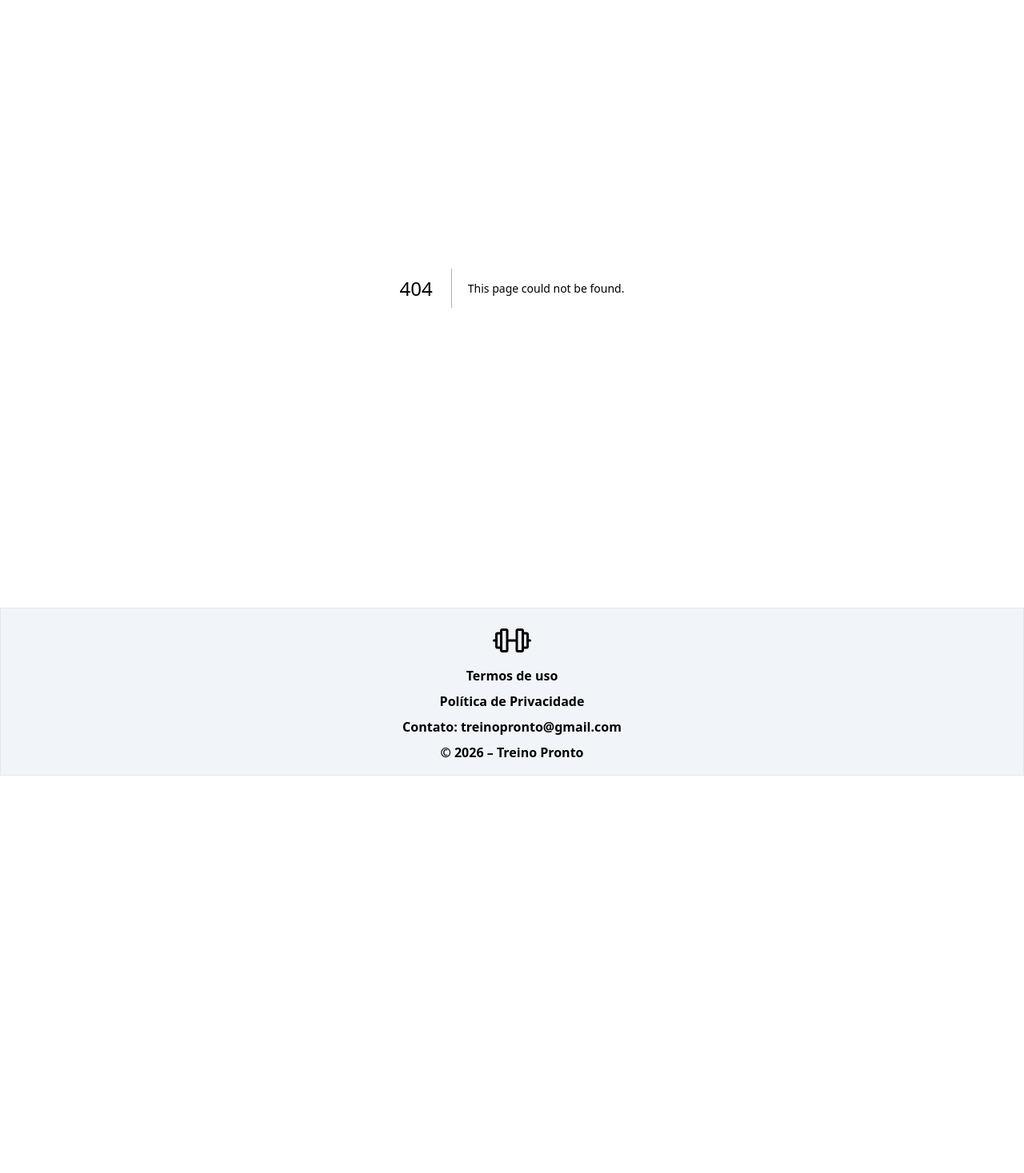
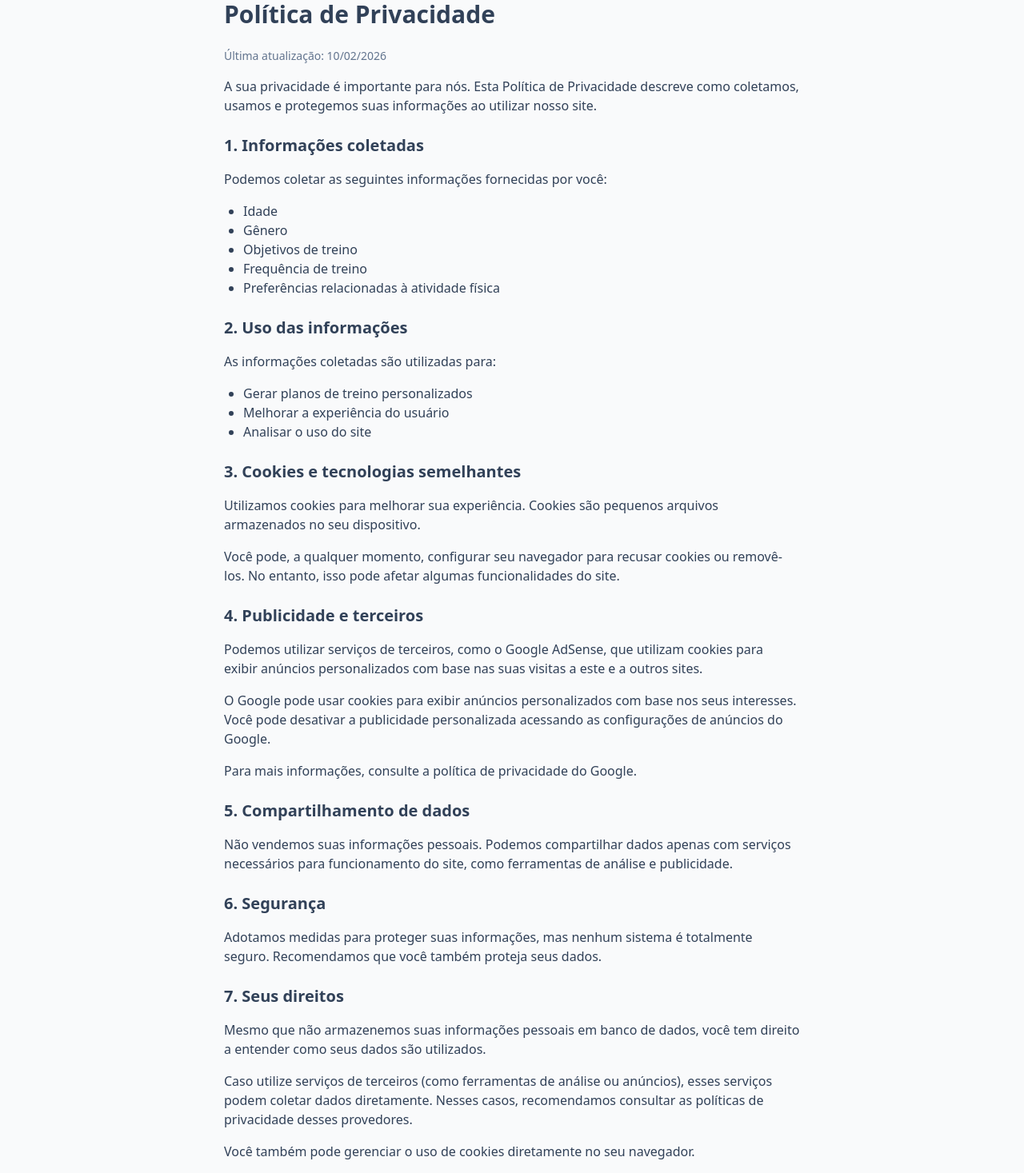
Before and after one commit to RobertoBMJunior/gym-site, a Next.js app: page /politica-de-privacidade in a window 1280 px wide. Before the commit this address had no page. Shown: the part 136-1603 px from the top of the page at 80% size. Before the commit the page ends 1106 px from the top, so only its background shows below. Built offline with nearby package versions, Linux system fonts and the light colour scheme.

Commit message:
feat: Criar página /politica-de-privacidade

```diff
--- /dev/null
+++ b/src/app/politica-de-privacidade/page.tsx
@@ -0,0 +1,113 @@
+export default function PoliticaDePrivacidade() {
+  return (
+    <main className="max-w-3xl mx-auto px-6 py-10 text-slate-700">
+      <h1 className="text-3xl font-bold mb-6">Política de Privacidade</h1>
+
+      <p className="mb-4 text-sm text-slate-500">
+        Última atualização: {new Date().toLocaleDateString('pt-BR')}
+      </p>
+
+      <section className="space-y-4">
+        <p>
+          A sua privacidade é importante para nós. Esta Política de Privacidade
+          descreve como coletamos, usamos e protegemos suas informações ao
+          utilizar nosso site.
+        </p>
+
+        <h2 className="text-xl font-semibold mt-6">1. Informações coletadas</h2>
+        <p>Podemos coletar as seguintes informações fornecidas por você:</p>
+        <ul className="list-disc pl-6">
+          <li>Idade</li>
+          <li>Gênero</li>
+          <li>Objetivos de treino</li>
+          <li>Frequência de treino</li>
+          <li>Preferências relacionadas à atividade física</li>
+        </ul>
+
+        <h2 className="text-xl font-semibold mt-6">2. Uso das informações</h2>
+        <p>As informações coletadas são utilizadas para:</p>
+        <ul className="list-disc pl-6">
+          <li>Gerar planos de treino personalizados</li>
+          <li>Melhorar a experiência do usuário</li>
+          <li>Analisar o uso do site</li>
+        </ul>
+
+        <h2 className="text-xl font-semibold mt-6">
+          3. Cookies e tecnologias semelhantes
+        </h2>
+        <p>
+          Utilizamos cookies para melhorar sua experiência. Cookies são pequenos
+          arquivos armazenados no seu dispositivo.
+        </p>
+        <p>
+          Você pode, a qualquer momento, configurar seu navegador para recusar
+          cookies ou removê-los. No entanto, isso pode afetar algumas
+          funcionalidades do site.
+        </p>
+
+        <h2 className="text-xl font-semibold mt-6">
+          4. Publicidade e terceiros
+        </h2>
+        <p>
+          Podemos utilizar serviços de terceiros, como o Google AdSense, que
+          utilizam cookies para exibir anúncios personalizados com base nas suas
+          visitas a este e a outros sites.
+        </p>
+        <p>
+          O Google pode usar cookies para exibir anúncios personalizados com
+          base nos seus interesses. Você pode desativar a publicidade
+          personalizada acessando as configurações de anúncios do Google.
+        </p>
+
+        <p>
+          Para mais informações, consulte a política de privacidade do Google.
+        </p>
+
+        <h2 className="text-xl font-semibold mt-6">
+          5. Compartilhamento de dados
+        </h2>
+        <p>
+          Não vendemos suas informações pessoais. Podemos compartilhar dados
+          apenas com serviços necessários para funcionamento do site, como
+          ferramentas de análise e publicidade.
+        </p>
+
+        <h2 className="text-xl font-semibold mt-6">6. Segurança</h2>
+        <p>
+          Adotamos medidas para proteger suas informações, mas nenhum sistema é
+          totalmente seguro. Recomendamos que você também proteja seus dados.
+        </p>
+
+        <h2 className="text-xl font-semibold mt-6">7. Seus direitos</h2>
+        <p>
+          Mesmo que não armazenemos suas informações pessoais em banco de dados,
+          você tem direito a entender como seus dados são utilizados.
+        </p>
+        <p>
+          Caso utilize serviços de terceiros (como ferramentas de análise ou
+          anúncios), esses serviços podem coletar dados diretamente. Nesses
+          casos, recomendamos consultar as políticas de privacidade desses
+          provedores.
+        </p>
+        <p>
+          Você também pode gerenciar o uso de cookies diretamente no seu
+          navegador.
+        </p>
+
+        <h2 className="text-xl font-semibold mt-6">
+          8. Alterações nesta política
+        </h2>
+        <p>
+          Podemos atualizar esta Política de Privacidade periodicamente.
+          Recomendamos que você revise esta página regularmente.
+        </p>
+
+        <h2 className="text-xl font-semibold mt-6">9. Contato</h2>
+        <p>
+          Em caso de dúvidas sobre esta Política de Privacidade, entre em
+          contato conosco pelo e-mail: treinopronto@gmail.com
+        </p>
+      </section>
+    </main>
+  )
+}
--- a/src/components/layout/Footer.tsx
+++ b/src/components/layout/Footer.tsx
@@ -6,7 +6,7 @@ export function Footer() {
     <footer className="flex flex-col items-center py-4 border border-slate-200 bg-slate-100 font-semibold gap-2">
       <Image src="/logoBarbell.svg" alt="logo do site" width={48} height={48} />
       <Link href="/">Termos de uso</Link>
-      <Link href="/">Política de Privacidade</Link>
+      <Link href="/politica-de-privacidade">Política de Privacidade</Link>
       <p>Contato: treinopronto@gmail.com</p>
       <p>© 2026 – Treino Pronto </p>
     </footer>
```
